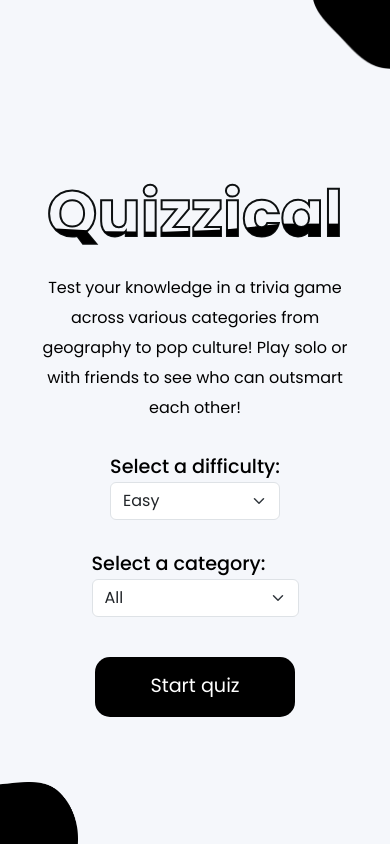
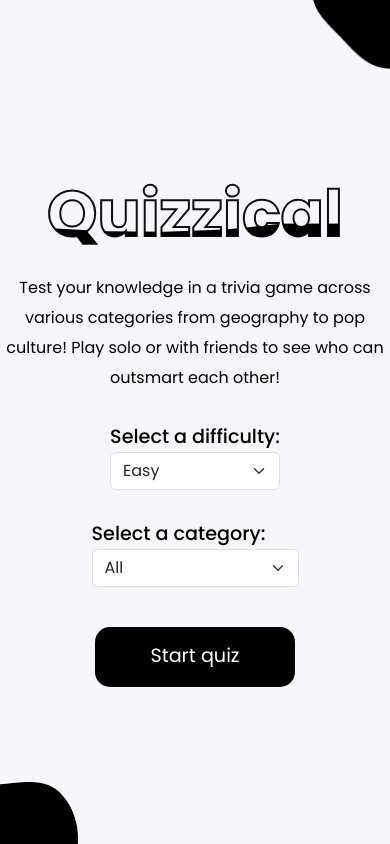
Before and after one commit to steph-xue/quizzical, a React (Vite) app: page / in a window 390 px wide. Built offline with nearby package versions, Linux system fonts and the light colour scheme.

Commit message:
fix sizing of cover page on mobile

```diff
--- a/src/style.css
+++ b/src/style.css
@@ -77,7 +77,7 @@ body {
 @media only screen and (max-width: 1200px) {
   .description {
     font-size: 1rem;
-    max-width: 40vh;
+    max-width: 60vh;
   }
 }
 
```
